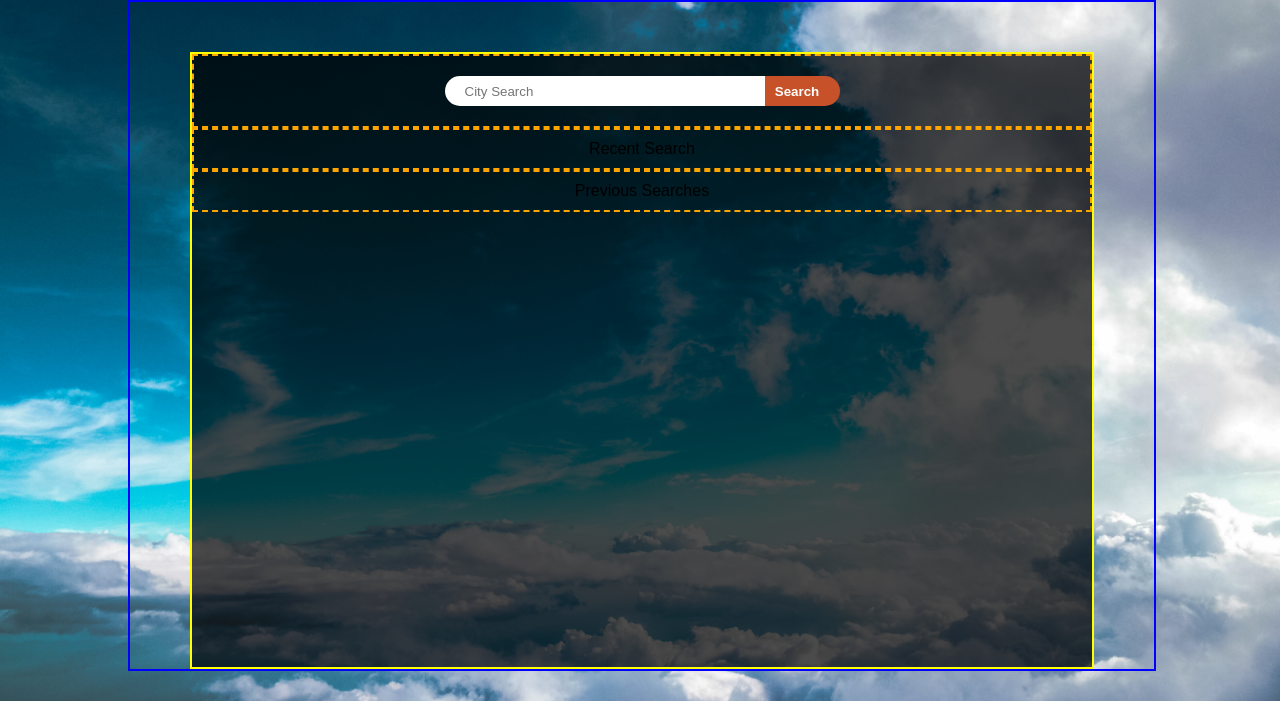
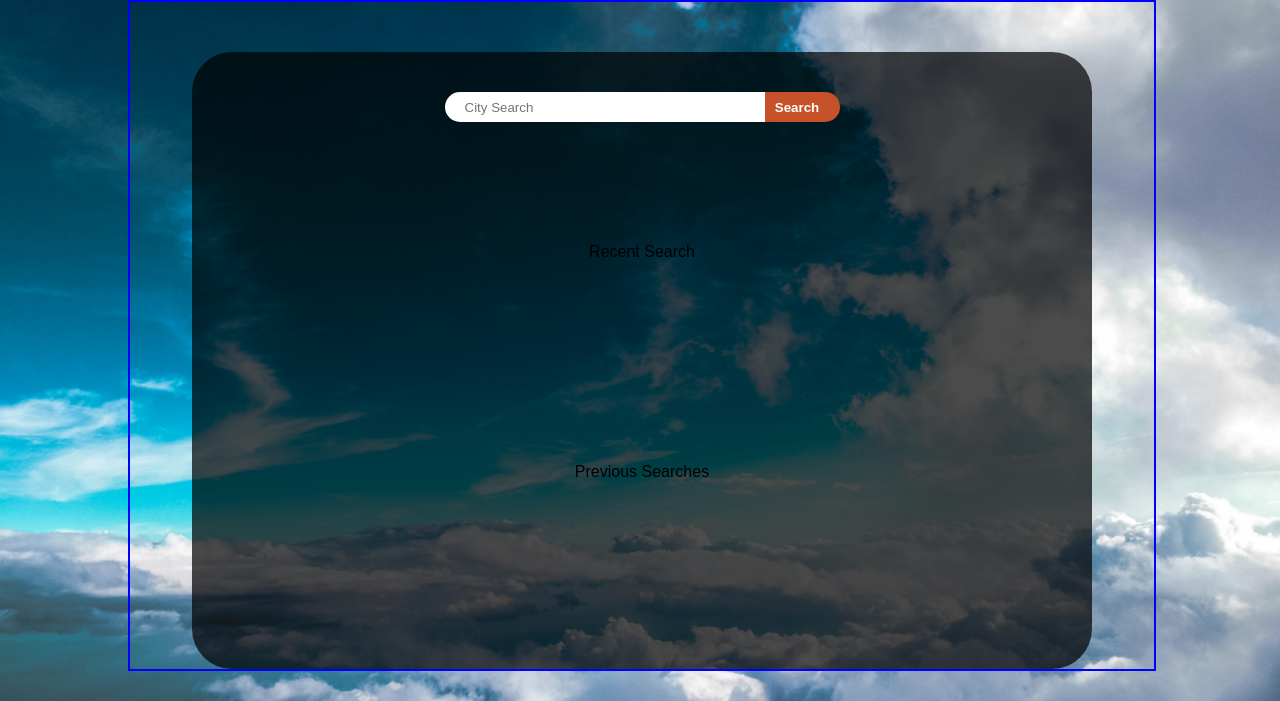
Before and after one commit to Aaron-Heath/weather-dashboard, a plain HTML site: page index.html in a window 1280 px wide. Shown: the part 99-800 px from the top of the page. Drawn offline with Linux system fonts and the light colour scheme.

Commit message:
add additional styling to css

```diff
--- a/assets/css/style.css
+++ b/assets/css/style.css
@@ -22,8 +22,9 @@ body {
     display: flex;
     justify-content: center;
     align-items: center;
-    border: 2px orange dashed;
+    /* border: 2px orange dashed; */
     padding: 10px;
+    height: 200px;
 }
 
 #content-container {
@@ -31,13 +32,15 @@ body {
     flex-wrap: wrap;
     flex-direction: column;
 
-    border: 2px yellow solid;
+    /* border: 2px yellow solid; */
     width: 900px;
     background-color: rgba(0, 0, 0, 0.7);
     margin-top: 50px;
+    border-radius: 40px;
 }
 
 #form-container {
+    margin-top: 20px;
     height: 50px;
 }
 
```
